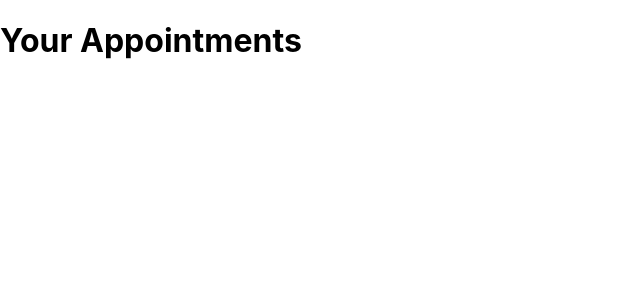
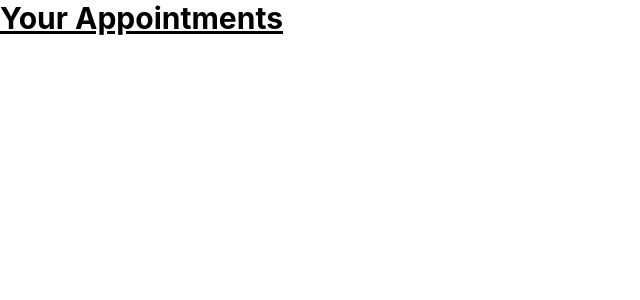
Before and after one commit to sevrinn/react-interface, a React (Create React App) app: page / in a window 1280 px wide. Shown: the top 300 px of the page, without its empty margins (0-640 px from the left). Built offline with nearby package versions, Linux system fonts and the light colour scheme.

Commit message:
installed and configured tailwind

```diff
--- a/package.json
+++ b/package.json
@@ -35,5 +35,10 @@
       "last 1 firefox version",
       "last 1 safari version"
     ]
+  },
+  "devDependencies": {
+    "autoprefixer": "^10.4.2",
+    "postcss": "^8.4.6",
+    "tailwindcss": "^3.0.18"
   }
 }
--- a/src/App.js
+++ b/src/App.js
@@ -1,7 +1,7 @@
 function App() {
   return (
     <div className='App'>
-      <h1>Your Appointments</h1>
+      <h1 className='text-3xl font-bold underline'>Your Appointments</h1>
     </div>
   )
 }
--- a/src/index.css
+++ b/src/index.css
@@ -1,3 +1,7 @@
+@tailwind base;
+@tailwind components;
+@tailwind utilities;
+
 body {
   margin: 0;
   font-family: -apple-system, BlinkMacSystemFont, 'Segoe UI', 'Roboto', 'Oxygen',
--- /dev/null
+++ b/tailwind.config.js
@@ -0,0 +1,7 @@
+module.exports = {
+  content: ['./src/**/*.{js,jsx,ts,tsx}'],
+  theme: {
+    extend: {},
+  },
+  plugins: [],
+}
```
